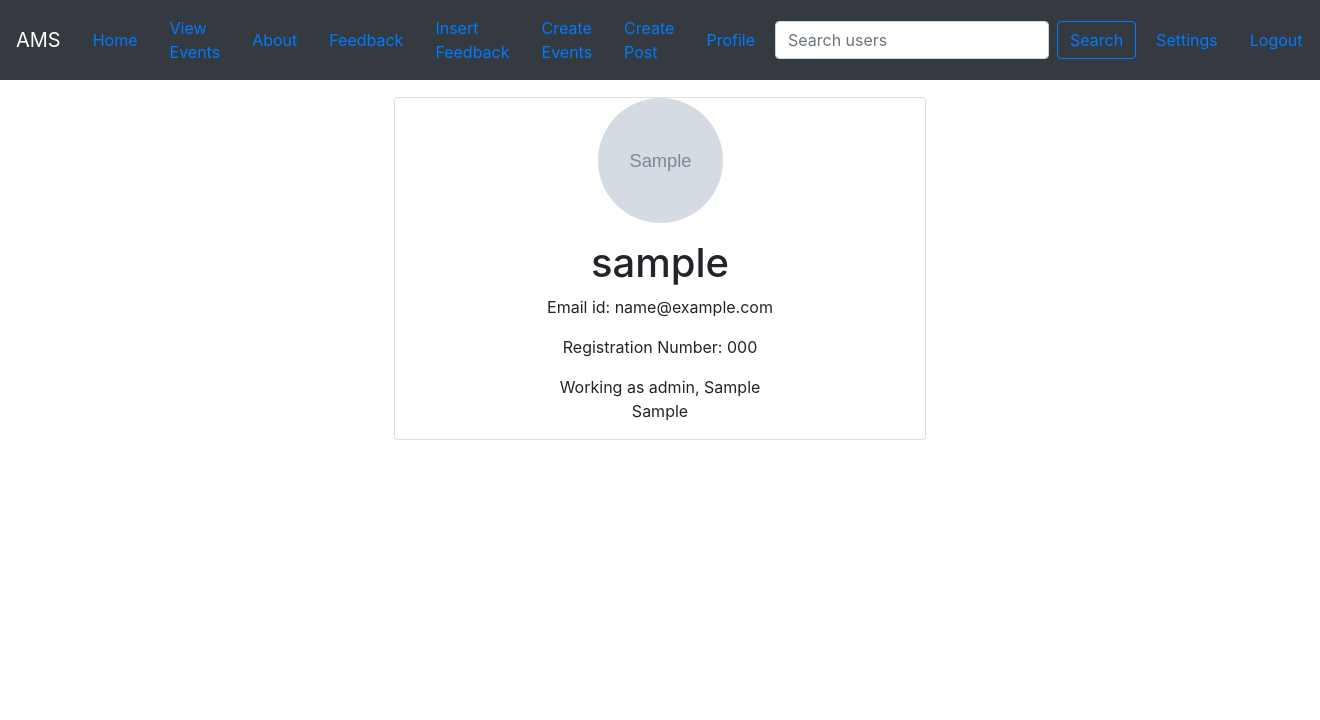
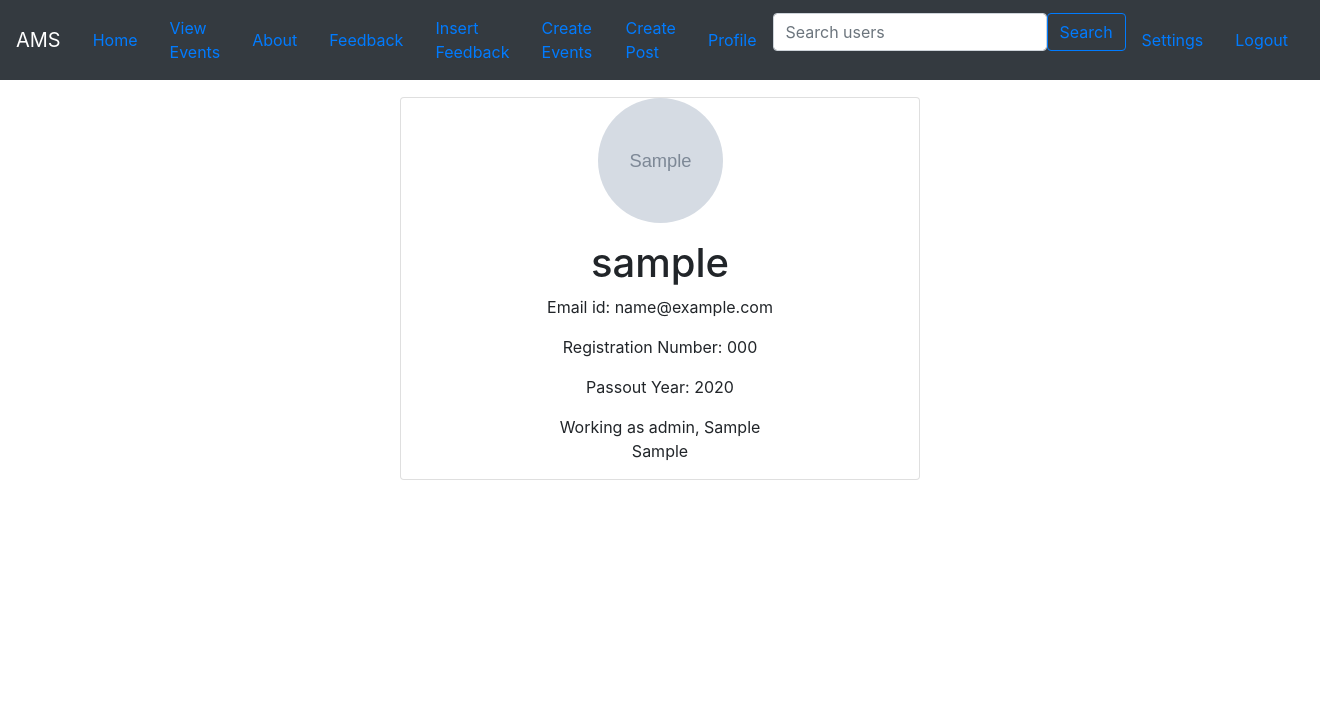
Before and after one commit to Siddharth-Ramawat/SMEC-AMS, a Django app: page /view_user/1 in a window 1320 px wide. Shown: the top 720 px of the page. Run offline with Django 3.2, Linux system fonts and the light colour scheme; a user stored in the database is signed in; tables that the repository leaves empty hold one stand-in row (values such as "Sample post"); grey boxes marked "Sample" are stand-in pictures; parts of the project's set-up code (start-up, migrations or seed data) failed here and were passed over; some libraries are stand-ins or nearby versions.

Commit message:
Added passout year
added passout year option and removed right margin overflow

```diff
--- a/dash/templates/dash/base.html
+++ b/dash/templates/dash/base.html
@@ -22,7 +22,7 @@
     {% endif %}
 </head>
 <body>
-        <nav class="navbar navbar-expand-xl justify-content-between navbar-dark bg-dark mb-3 ">
+        <nav class="navbar navbar-expand-xl navbar-dark bg-dark mb-3">
             <a class="navbar-brand" href="/">AMS</a>
             <button aria-controls="navbarNavAltMarkup" aria-expanded="false" aria-label="Toggle Navigation"
                 class="navbar-toggler" data-target="#navbarNavAltMarkup" data-toggle="collapse" type="button">
@@ -40,19 +40,20 @@
                     <a class="nav-item nav-link" href="{% url 'events' %}">Create Events</a>
                     <a class="nav-item nav-link" href="{% url 'post-create' %}">Create Post</a>
                     <a class="nav-item nav-link" href="{% url 'profile' %}">Profile</a>
-                <form  class="form-inline flex-nowrap rounded p-1 my-2 my-lg-0" action="{% url 'search-users' %}" method="GET" value="{{request.GET.query}}">
-                    <input class="form-control mr-sm-2 " type="text" name="query" value="{{request.GET.query}}"  placeholder="Search users"/>
-                    <input class="btn btn-outline-primary my-2 my-sm-0 " type="submit" name="submit" value="Search"/>
+                    <form  class="form-inline flex-nowrap rounded" action="{% url 'search-users' %}" method="GET" value="{{request.GET.query}}">
+                        <input class="form-control " type="text" name="query" value="{{request.GET.query}}"  placeholder="Search users"/>
+                        <input class="btn btn-outline-primary" type="submit" name="submit" value="Search"/>
                     </form>
                     <a class="nav-item nav-link mr-auto" href="{% url 'update_password' %}">Settings</a>
 
-                <a class="nav-item nav-link my-sm-2" href="{% url 'logout'  %}">Logout</a>
+                    <a class="nav-item nav-link mr-auto" href="{% url 'logout'  %}">Logout</a>
                 {% else %}
                     <a class="nav-item nav-link" href="{% url 'login'  %}">Login</a>
                     <a class="nav-item nav-link" href="{% url 'register' %}">Register</a>
                 {% endif %}
             </div>
         </nav>
+        <div class="container-fluid">
             <div class="row" >
                 <div class="col-md-5">
                 {% if messages %}
@@ -78,7 +79,7 @@
 <!--          </div>-->
 <!--        </div>-->
 
-
+    </div>
 
     <!-- Optional JavaScript -->
     <!-- jQuery first, then Popper.js, then Bootstrap JS -->
--- a/users/forms.py
+++ b/users/forms.py
@@ -1,9 +1,17 @@
 from django import forms
 from django.contrib.auth.models import User
-from django.contrib.auth.forms import UserCreationForm,PasswordChangeForm
+from django.contrib.auth.forms import UserCreationForm, PasswordChangeForm
 from django.core.exceptions import ValidationError
+from .models import Profile
+import datetime
 
-from .models import Profile
+
+def year_choices():
+    return [(r,r) for r in range(1984, datetime.date.today().year+1)]
+
+
+def current_year():
+    return datetime.date.today().year
 
 
 CSE = 'COMPUTER SCIENCE AND ENGINEERING'
@@ -24,20 +32,26 @@ DEPT_CHOICES = (
         (CE , 'CIVIL ENGINEERING'),
         )
 
+
 class UserRegisterForm(UserCreationForm):
     email = forms.EmailField()
+
     class Meta:
         model = User
         fields = ['username', 'email', 'password1', 'password2']
+
 
 class ProfileRegisterForm(forms.ModelForm):
     registration_number = forms.CharField(max_length=12)
     job_role = forms.CharField(max_length=100, required=False)
     work_location = forms.CharField(max_length=100, required=False)
     company = forms.CharField(max_length=200, required=False)
+    passout_year = forms.TypedChoiceField(coerce=int, choices=year_choices, initial=current_year)
+
     class Meta:
         model = Profile
         fields = ['dept', 'registration_number', 'job_role','work_location','company']
+
 
 class UserUpdateForm(forms.ModelForm):
     email = forms.EmailField()
@@ -48,6 +62,7 @@ class UserUpdateForm(forms.ModelForm):
 
     def clean_email(self):
         return self.cleaned_data['email'].lower()
+
 
 class ProfileUpdateForm(forms.ModelForm):
     registration_number = forms.CharField(max_length=12, required=False)
--- a/users/models.py
+++ b/users/models.py
@@ -2,6 +2,17 @@ from django.contrib.postgres.fields import ArrayField, IntegerRangeField
 from django.db import models
 from django.contrib.auth.models import User
 from PIL import Image
+import datetime
+from django.core.validators import MaxValueValidator, MinValueValidator
+
+
+def current_year():
+    return datetime.date.today().year
+
+
+def max_value_current_year(value):
+    return MaxValueValidator(current_year())(value)
+
 
 # Create your models here.
 CSE = 'COMPUTER SCIENCE AND ENGINEERING'
@@ -11,6 +22,7 @@ EEE = 'ELECTRICAL AND ELECTRONIC ENGINEERING'
 ME = 'MECHANICAL ENGINEERING'
 CE = 'CIVIL ENGINEERING'
 NONE = ''
+
 
 class Profile(models.Model):
     """
@@ -42,6 +54,7 @@ class Profile(models.Model):
     job_role = models.CharField(max_length=100,blank=True,null=True)
     work_location = models.CharField(max_length=100,blank=True,null=True)
     company = models.CharField(max_length=200,blank=True,null=True)
+    passout_year = models.PositiveIntegerField(default=current_year(), validators=[MinValueValidator(1984), max_value_current_year])
     event_ids = models.TextField(null=True)
 
     def __str__(self):
@@ -57,3 +70,7 @@ class Profile(models.Model):
             output_size = (300, 300)
             img.thumbnail(output_size)
             img.save(self.image.path)
+
+    @staticmethod
+    def year_choices():
+        return [(r, r) for r in range(1984, datetime.date.today().year + 1)]
--- a/users/templates/users/view_profile.html
+++ b/users/templates/users/view_profile.html
@@ -14,6 +14,7 @@
     {% if view_user.registration_number %}
         <p>Registration Number: {{ view_user.registration_number}}</p>
     {% endif %}
+    <p>Passout Year: {{ view_user.passout_year }}</p>
     {% if view_user.job_role %}
         <p>Working as {{ view_user.job_role }},
     {% endif %}
--- a/users/views.py
+++ b/users/views.py
@@ -2,7 +2,7 @@ from django.http import HttpResponseRedirect
 from django.shortcuts import render, redirect
 from django.contrib.auth.models import User
 from django.contrib.auth import login, authenticate
-from .forms import UserRegisterForm,ProfileRegisterForm, UserUpdateForm,ProfileUpdateForm
+from .forms import UserRegisterForm,ProfileRegisterForm, UserUpdateForm, ProfileUpdateForm
 from django.contrib import messages
 from django.contrib.auth import update_session_auth_hash
 from django.contrib.auth.forms import PasswordChangeForm
```
Also changed, not shown: AMS/settings.py (+8 -8 lines), dash/static/dash/main.css (+0 -34 lines), users/signals.py (line endings or trailing spaces). Lines whose indentation alone changed are shown as unchanged.
